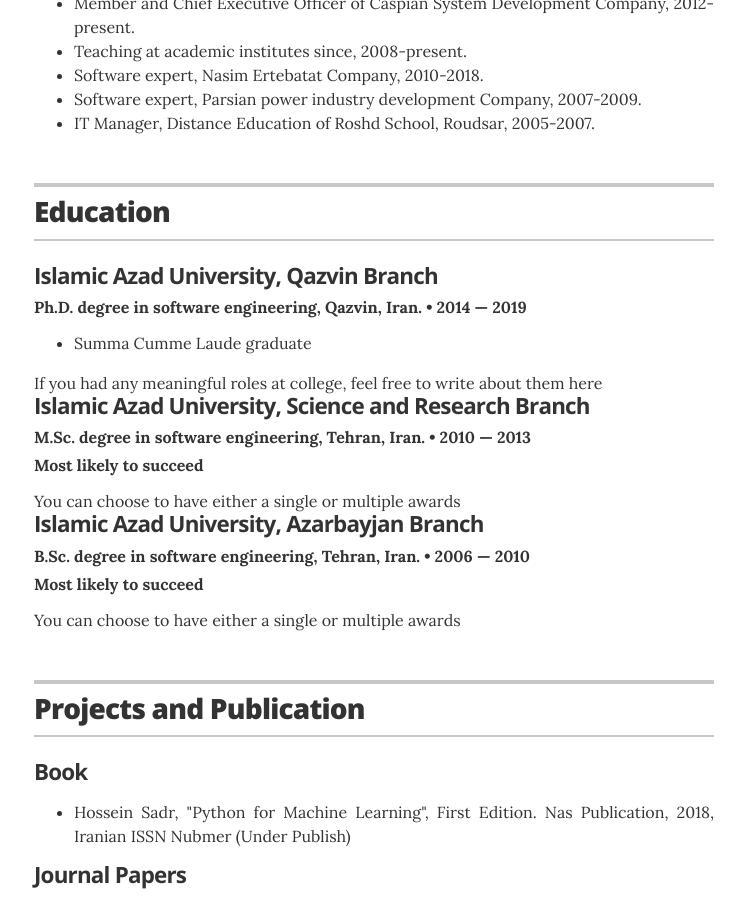
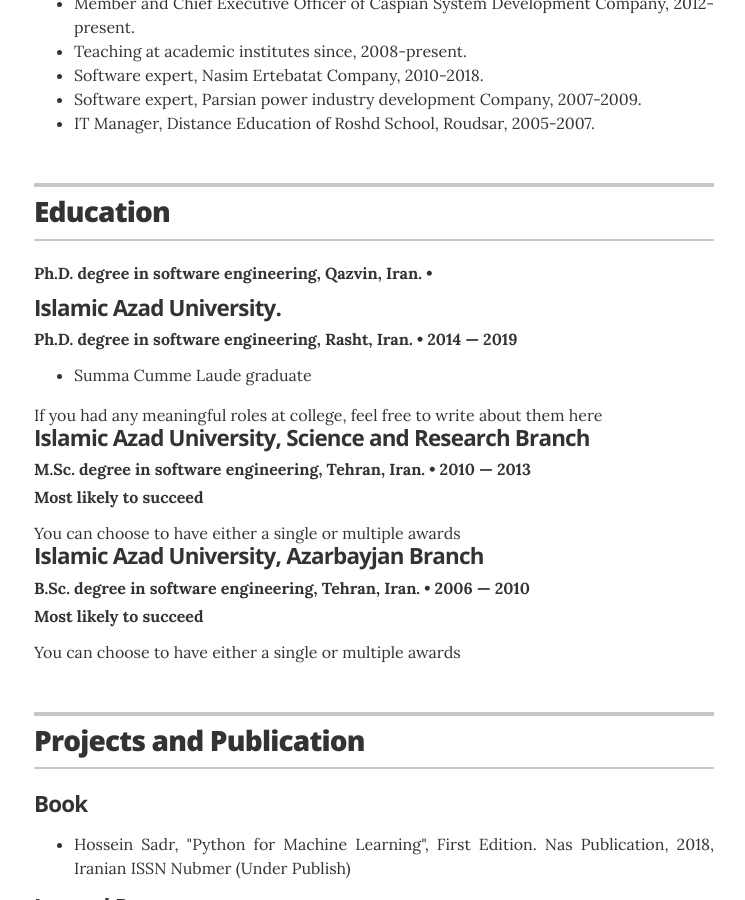
Before and after one commit to hosseinsadr/hosseinsadr.github.io, a Jekyll site: the page built from index.html, in a window 1280 px wide and 900 px high, scrolled down 1950 px. Shown: the whole window, without its empty margins (266-1011 px from the left). Built offline with Jekyll 4.4.1, drawn with Linux system fonts in a browser that asks for light colours.

Commit message:
Update education.yml

```diff
--- a/_data/education.yml
+++ b/_data/education.yml
@@ -1,6 +1,7 @@
 # Degree
 - degree: Ph.D. degree in software engineering, Qazvin, Iran.
-  uni: Islamic Azad University, Qazvin Branch
+- degree: Ph.D. degree in software engineering, Rasht, Iran.
+  uni: Islamic Azad University.
   year: 2014 &mdash; 2019
   awards:
     - award: Summa Cumme Laude graduate
```
